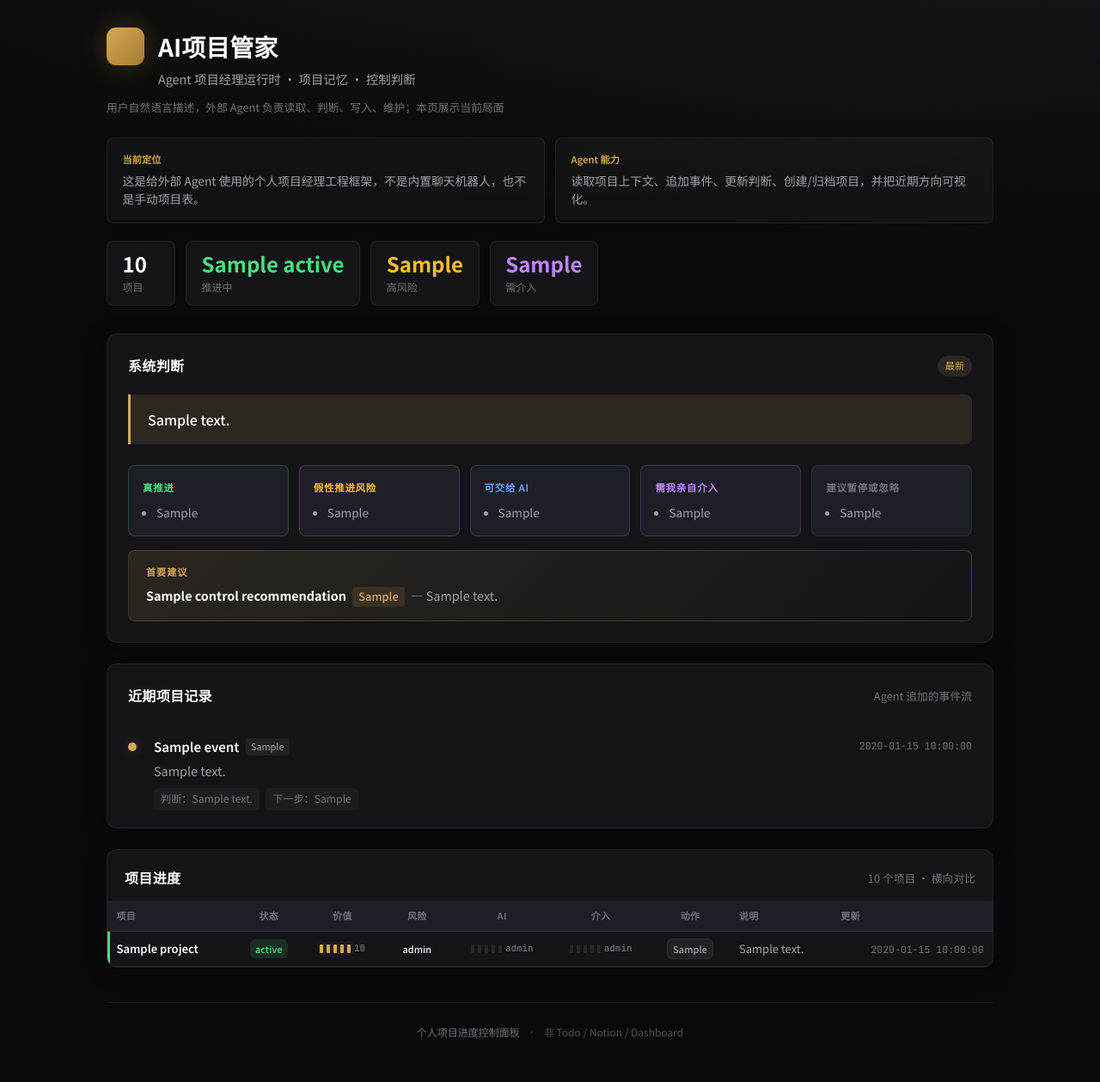
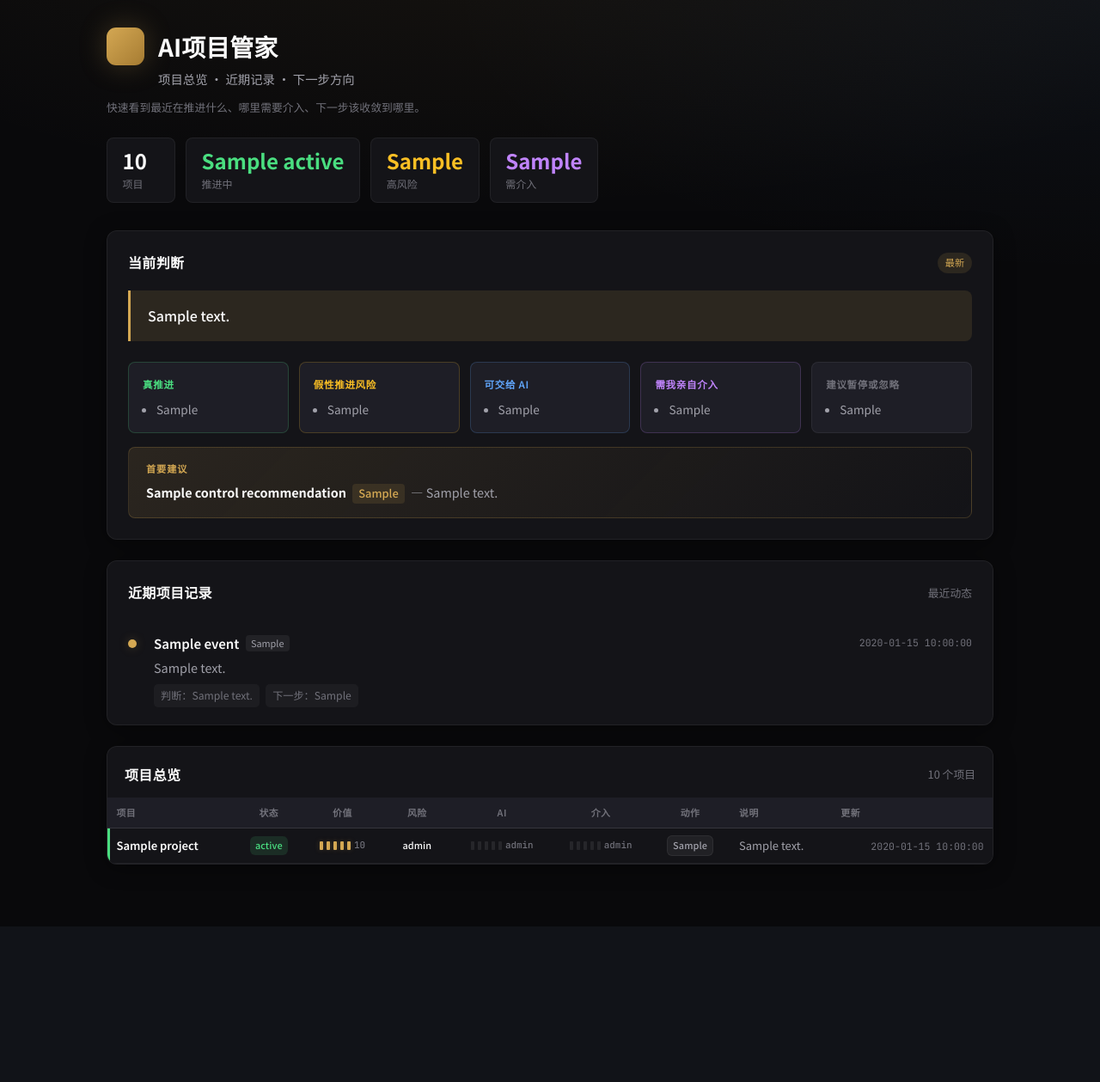
Before and after one commit to PU-UP/ai-project-manager, a FastAPI app: template app/templates/index.html in a window 1280 px wide. Shown: the whole page at 86% size. After the commit the page ends 1078 px from the top, so only its background shows below. Run offline with FastAPI, Linux system fonts and the light colour scheme; the template is opened without the code that fills it: most values are stand-ins (such as "Sample title", 1, 10 or a date in 2020).

Commit message:
Polish dashboard copy

```diff
--- a/app/static/style.css
+++ b/app/static/style.css
@@ -124,35 +124,6 @@ body {
   font-size: 1.5rem;
   font-weight: 700;
   letter-spacing: 0;
-}
-
-.mission-strip {
-  display: grid;
-  grid-template-columns: repeat(2, minmax(0, 1fr));
-  gap: 0.75rem;
-  margin: 1rem 0 1.25rem;
-}
-
-.mission-strip > div {
-  padding: 1rem 1.1rem;
-  border-radius: var(--radius-sm);
-  background: rgba(255, 255, 255, 0.035);
-  border: 1px solid var(--border);
-}
-
-.mission-label {
-  display: block;
-  margin-bottom: 0.35rem;
-  font-size: 0.7rem;
-  font-weight: 600;
-  color: var(--accent);
-}
-
-.mission-strip p {
-  margin: 0;
-  font-size: 0.86rem;
-  line-height: 1.55;
-  color: var(--text-secondary);
 }
 
 .detail-tags {
@@ -834,28 +805,6 @@ body {
   text-align: right;
 }
 
-/* —— Footer —— */
-.site-footer {
-  display: flex;
-  flex-wrap: wrap;
-  align-items: center;
-  justify-content: center;
-  gap: 0.5rem;
-  margin-top: 2.5rem;
-  padding-top: 1.5rem;
-  border-top: 1px solid var(--border);
-  font-size: 0.75rem;
-  color: var(--text-muted);
-}
-
-.footer-dot {
-  opacity: 0.4;
-}
-
-.footer-muted {
-  opacity: 0.7;
-}
-
 /* —— Responsive —— */
 @media (max-width: 640px) {
   .layout {
@@ -869,10 +818,6 @@ body {
   .stats-row {
     display: grid;
     grid-template-columns: repeat(2, 1fr);
-  }
-
-  .mission-strip {
-    grid-template-columns: 1fr;
   }
 
   .timeline-top time {
--- a/app/templates/base.html
+++ b/app/templates/base.html
@@ -13,11 +13,6 @@
   <div class="page-bg" aria-hidden="true"></div>
   <div class="layout">
     {% block body %}{% endblock %}
-    <footer class="site-footer">
-      <span>个人项目进度控制面板</span>
-      <span class="footer-dot">·</span>
-      <span class="footer-muted">非 Todo / Notion / Dashboard</span>
-    </footer>
   </div>
 </body>
 </html>
--- a/app/templates/index.html
+++ b/app/templates/index.html
@@ -10,20 +10,10 @@
       <span class="brand-mark" aria-hidden="true"></span>
       <div>
         <h1>AI项目管家</h1>
-        <p class="hero-sub">Agent 项目经理运行时 · 项目记忆 · 控制判断</p>
+        <p class="hero-sub">项目总览 · 近期记录 · 下一步方向</p>
       </div>
     </div>
-    <p class="hero-hint">用户自然语言描述，外部 Agent 负责读取、判断、写入、维护；本页展示当前局面</p>
-  </div>
-  <div class="mission-strip">
-    <div>
-      <span class="mission-label">当前定位</span>
-      <p>这是给外部 Agent 使用的个人项目经理工程框架，不是内置聊天机器人，也不是手动项目表。</p>
-    </div>
-    <div>
-      <span class="mission-label">Agent 能力</span>
-      <p>读取项目上下文、追加事件、更新判断、创建/归档项目，并把近期方向可视化。</p>
-    </div>
+    <p class="hero-hint">快速看到最近在推进什么、哪里需要介入、下一步该收敛到哪里。</p>
   </div>
   <div class="stats-row">
     <div class="stat-chip">
@@ -59,7 +49,7 @@
 
 <section class="card card--judgement">
   <div class="card-head">
-    <h2>系统判断</h2>
+    <h2>当前判断</h2>
     {% if judgement.summary %}<span class="card-badge">最新</span>{% endif %}
   </div>
 
@@ -101,8 +91,8 @@
   {% endif %}
   {% else %}
   <div class="empty-state">
-    <p>尚无系统判断</p>
-    <span>通过 Agent 更新项目进度后刷新本页</span>
+    <p>暂无判断</p>
+    <span>有新的项目输入后，这里会给出整体方向。</span>
   </div>
   {% endif %}
 </section>
@@ -110,7 +100,7 @@
 <section class="card card--timeline">
   <div class="card-head">
     <h2>近期项目记录</h2>
-    <span class="card-meta">Agent 追加的事件流</span>
+    <span class="card-meta">最近动态</span>
   </div>
 
   {% if recent_events %}
@@ -138,15 +128,15 @@
   {% else %}
   <div class="empty-state">
     <p>暂无近期记录</p>
-    <span>让 Agent 在更新项目时追加 project_events，页面会形成进展时间线</span>
+    <span>新的项目进展会显示在这里。</span>
   </div>
   {% endif %}
 </section>
 
 <section class="card card--projects card--table">
   <div class="card-head">
-    <h2>项目进度</h2>
-    <span class="card-meta">{{ stats.total }} 个项目 · 横向对比</span>
+    <h2>项目总览</h2>
+    <span class="card-meta">{{ stats.total }} 个项目</span>
   </div>
 
   <div class="table-wrap">
```
Also changed, not shown: AGENTS.md (+5 -10 lines), README.md.
